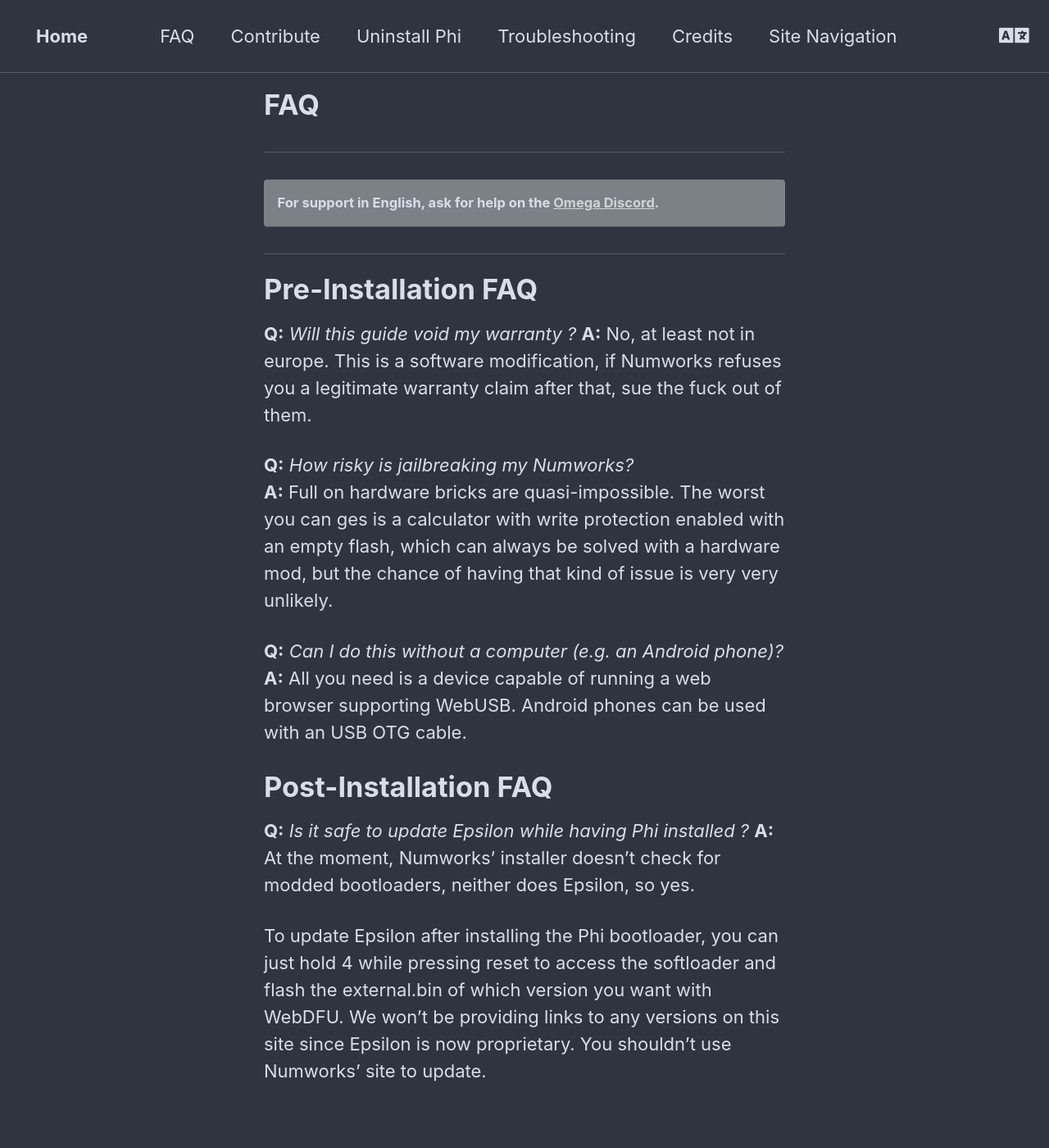
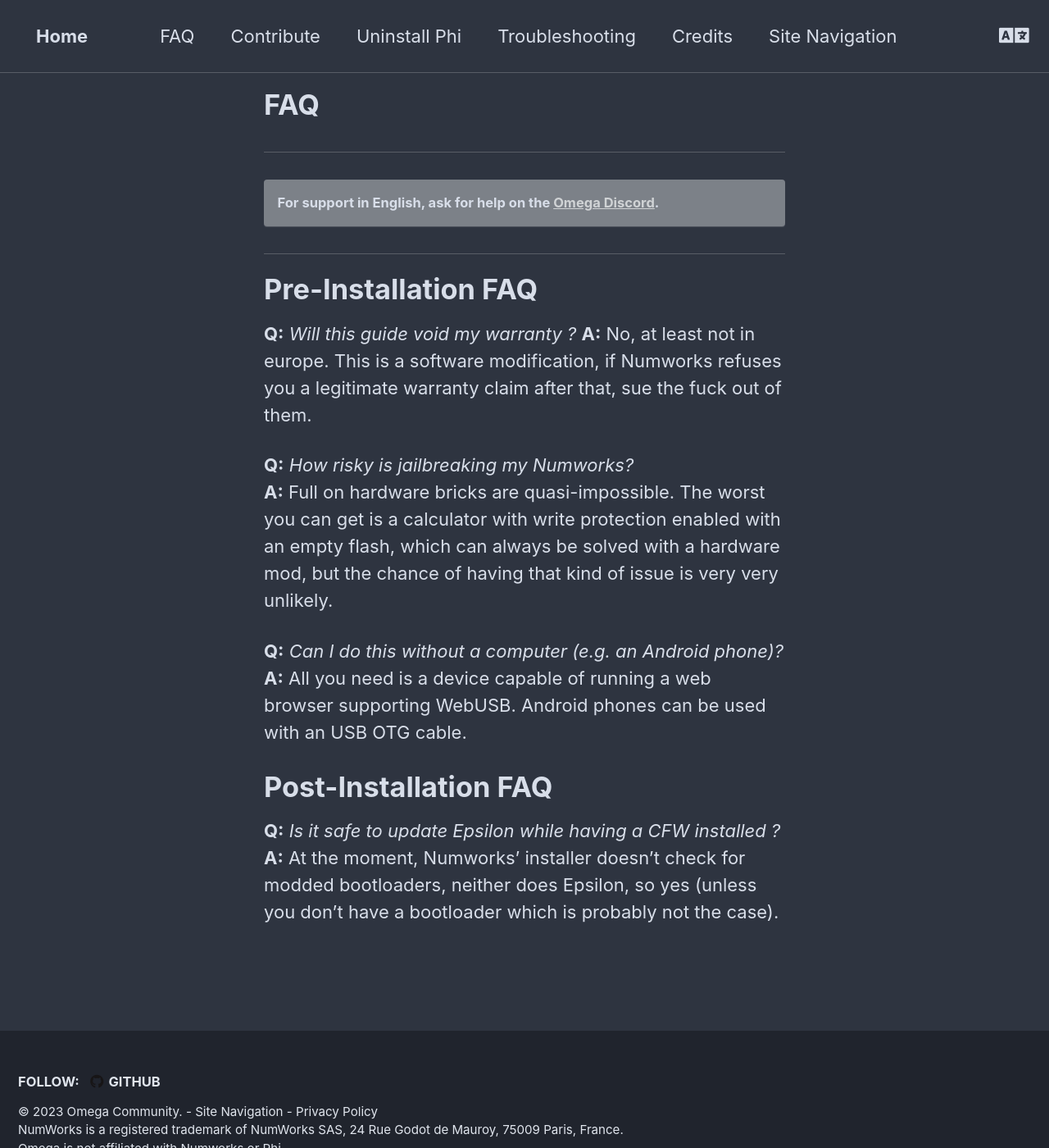
Before and after one commit to Omega-Numworks/Omega-Guide, a Jekyll site: the page built from _pages/en_US/faq.md, in a window 1280 px wide and 1400 px high. Shown: the whole window at 82% size. Built offline with Jekyll 4.4.1, drawn with Linux system fonts in a browser that asks for light colours; comment, search, counter and statistics services are not loaded.

Commit message:
Update faq.md

```diff
--- a/_pages/en_US/faq.md
+++ b/_pages/en_US/faq.md
@@ -9,7 +9,7 @@
 refuses you a legitimate warranty claim after that, sue the fuck out of them.
 
 <a name="faq_risky" />**Q:** *How risky is jailbreaking my Numworks?*
-**A:** Full on hardware bricks are quasi-impossible. The worst you can ges is a
+**A:** Full on hardware bricks are quasi-impossible. The worst you can get is a
 calculator with write protection enabled with an empty flash, which can always be solved
 with a hardware mod, but the chance of having that kind of issue is very very unlikely.
 
@@ -19,10 +19,6 @@
 
 # Post-Installation FAQ
 
-<a name="faq_update" />**Q:** *Is it safe to update Epsilon while having Phi installed ?*
+<a name="faq_update" />**Q:** *Is it safe to update Epsilon while having a CFW installed ?*
 **A:** At the moment, Numworks' installer doesn't check for modded bootloaders, neither does
-Epsilon, so yes.
-
-To update Epsilon after installing the Phi bootloader, you can just hold 4 while pressing reset to access the
-softloader and flash the external.bin of which version you want with WebDFU. We won't be providing links to
-any versions on this site since Epsilon is now proprietary. You shouldn't use Numworks' site to update.
+Epsilon, so yes (unless you don't have a bootloader which is probably not the case).
```
